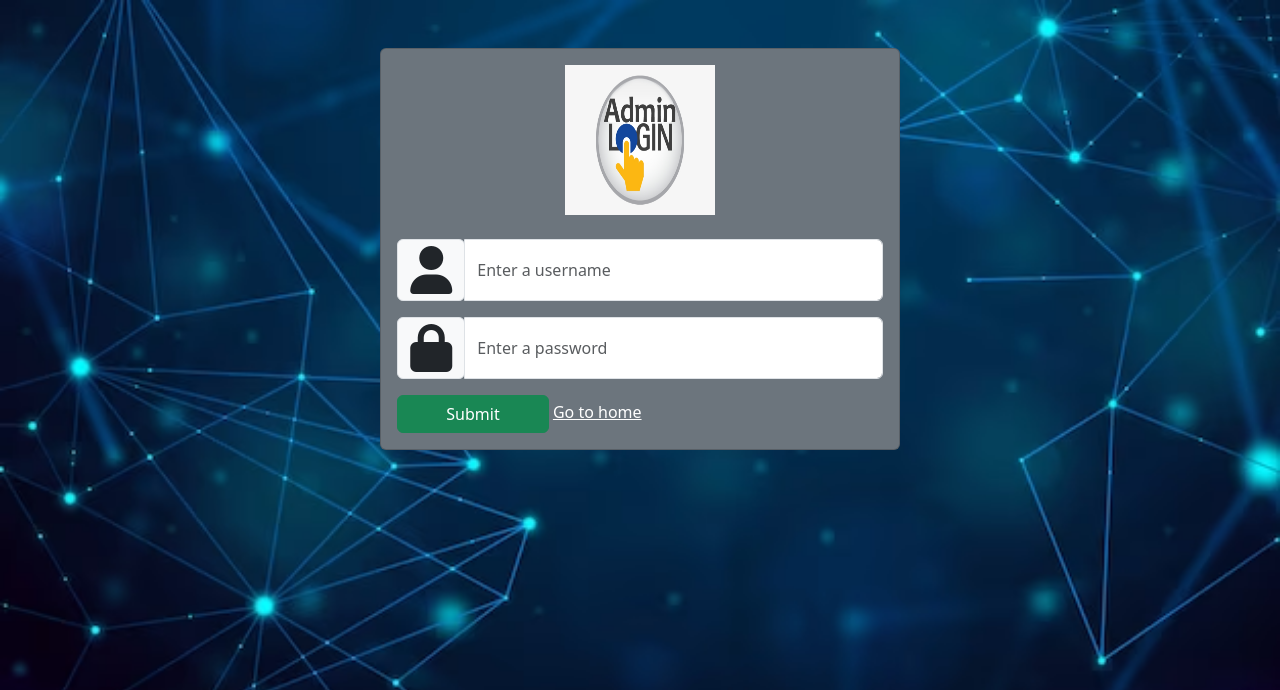
After one commit to Abhi-AD/employee_management_system, a Django app: template templates/admin/admin_login.html in a window 1280 px wide. The commit adds this page. Shown: the top 690 px of the page. Run offline with Django 4.2, Linux system fonts and the light colour scheme; the template is opened without the code that fills it, so the values that code supplies are empty; some libraries are stand-ins or nearby versions.

Commit message:
Addmin login planel

```diff
--- a/employee_app/admin.py
+++ b/employee_app/admin.py
@@ -1,5 +1,7 @@
 from django.contrib import admin
-from employee_app.models import EmployeeDetail
+from employee_app.models import EmployeeDetail,EmployeeEducation,EmployeeExperience
 
 # Register your models here.
 admin.site.register(EmployeeDetail)
+admin.site.register(EmployeeEducation)
+admin.site.register(EmployeeExperience)
--- /dev/null
+++ b/static/css/admin_login_style.css
@@ -0,0 +1,5 @@
+body{
+     background-repeat: no-repeat;
+     background-size: 100%;
+     opacity: 1;
+}
--- /dev/null
+++ b/templates/admin/admin_login.html
@@ -0,0 +1,56 @@
+{% load static %}
+<!doctype html>
+<html lang="en">
+
+<head>
+     <meta charset="utf-8">
+     <meta name="viewport" content="width=device-width, initial-scale=1">
+     <title>Management system in Admin plane</title>
+     <link rel="stylesheet" href="{% static 'css/bootstrap.min.css' %}">
+     <link rel="stylesheet" href="{% static 'css/admin_login_style.css' %}">
+
+     <link rel="stylesheet" href="https://cdnjs.cloudflare.com/ajax/libs/font-awesome/6.0.0-beta3/css/all.min.css">
+
+     <!-- <img src="{% static 'img/1.png' %}" alt=""> -->
+</head>
+
+<body style="background-image: url(/static/img/admin_bg.avif);">
+     <div class="row">
+          <div class="col-lg-5 m-auto">
+               <div class="card mt-5 bg-secondary ">
+                    <div class="card-title text-center mt-3">
+                         <img src="{% static 'img/admin_login.png' %}" alt="" width="150" height="150">
+                    </div>
+                    <div class="card-body">
+                         <form action="" method="post">
+                              {% csrf_token %}
+                              <div class="input-group mb-3">
+                                   <div class="input-group-prepend">
+                                        <span class="input-group-text">
+                                             <i class="fa fa-user fa-3x"></i>
+                                        </span>
+                                   </div>
+                                   <input type="text" name="username" class="form-control py-3"
+                                        placeholder="Enter a username">
+                              </div>
+                              <div class="input-group mb-3">
+                                   <div class="input-group-prepend">
+                                        <span class="input-group-text">
+                                             <i class="fa fa-lock fa-3x"></i>
+                                        </span>
+                                   </div>
+                                   <input type="password" name="password" class="form-control py-3"
+                                        placeholder="Enter a password">
+                              </div>
+                              <input type="submit" name="Login" class="btn btn-success px-5">
+                              <a href="{% url 'index' %}" class="text-white mb-2">Go to home</a>
+                         </form>
+                    </div>
+               </div>
+          </div>
+     </div>
+
+     <script src="{% static 'js/bootstrap.bundle.min.js ' %}"></script>
+</body>
+
+</html>
--- a/templates/registration.html
+++ b/templates/registration.html
@@ -72,7 +72,7 @@
 
 {% if error == "no" %}
 <script>
-     alert("Data Inserted Successfully");
+     alert("Sign of sucessfully");
      window.location = "{% url 'emp_login'%}";  // Redirecting to other page (add)
 </script>
 {% endif %}
```
Also changed, not shown: employee_app/models.py (+47 -0 lines), templates/emp/emp_base.html (+9 -5 lines), templates/header.html (+4 -4 lines), db.sqlite3, employee_app/migrations/0002_employeeexperience_employeeeducations.py (added), employee_app/migrations/0003_rename_employeeeducations_employeeeducation.py (added), static/img/admin_bg.avif (added), static/img/admin_login.png (added).
